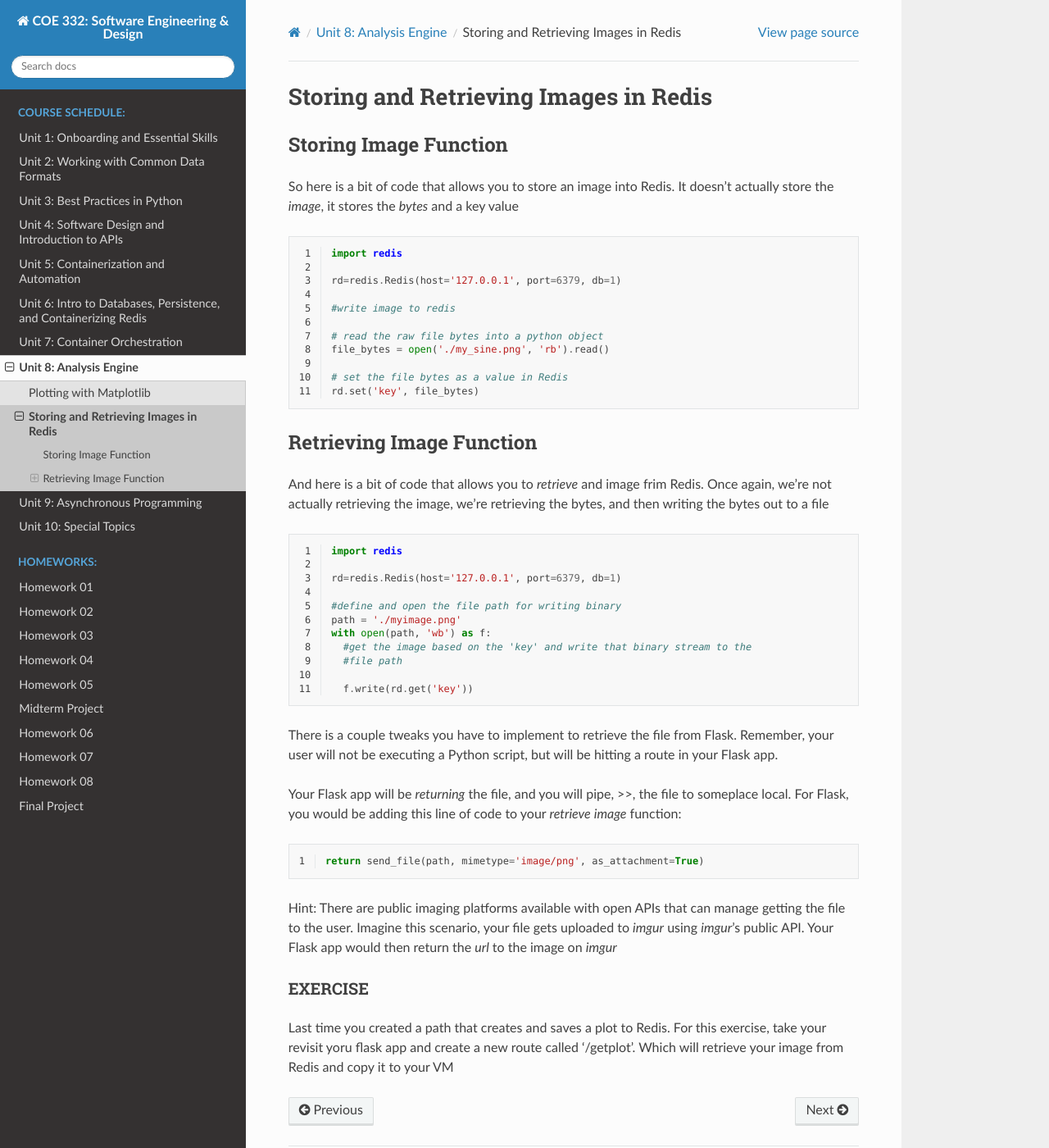
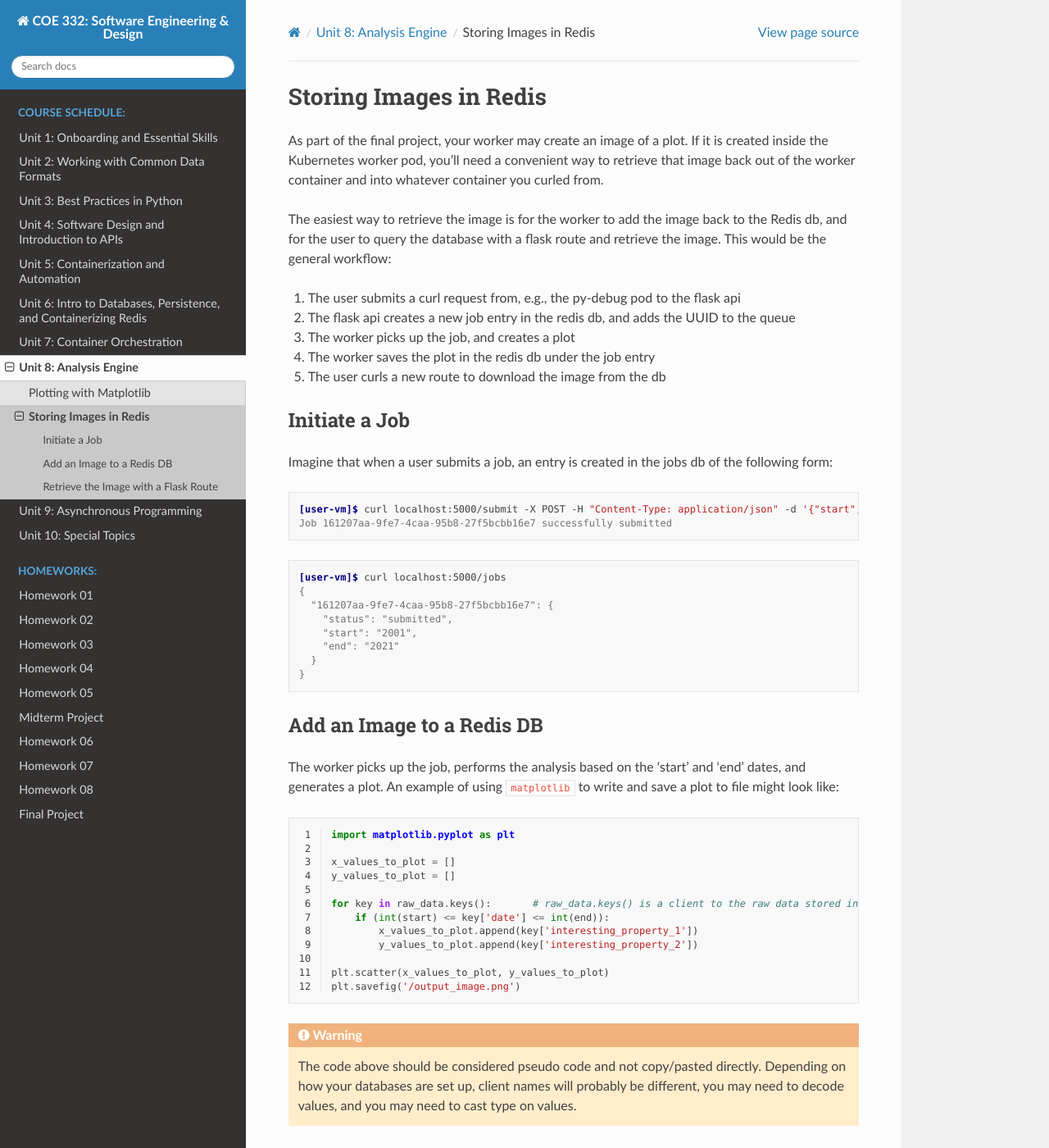
Before and after one commit to TACC/coe-332-sp23, a Sphinx documentation site: the page built from docs/unit08/redis_images.rst, in a window 1280 px wide and 1400 px high. Shown: the whole window at 82% size. Built offline with Sphinx 7.4.7 and the Read the Docs theme 2.0.0, drawn with Linux system fonts in a browser that asks for light colours; some of the changed text lies outside the part shown.

Commit message:
added a bit about curling with json

```diff
--- a/docs/unit08/redis_images.rst
+++ b/docs/unit08/redis_images.rst
@@ -1,73 +1,151 @@
-Storing and Retrieving Images in Redis
-======================================
+Storing Images in Redis
+=======================
 
-Storing Image Function
-----------------------
+As part of the final project, your worker may create an image of a plot. If it
+is created inside the Kubernetes worker pod, you'll need a convenient way to
+retrieve that image back out of the worker container and into whatever container
+you curled from.
 
-So here is a bit of code that allows you to store an image into Redis. It
-doesn't actually store the *image*, it stores the *bytes* and a key value
+The easiest way to retrieve the image is for the worker to add the image back
+to the Redis db, and for the user to query the database with a flask route and
+retrieve the image. This would be the general workflow:
+
+
+1. The user submits a curl request from, e.g., the py-debug pod to the flask api
+2. The flask api creates a new job entry in the redis db, and adds the UUID to the queue
+3. The worker picks up the job, and creates a plot
+4. The worker saves the plot in the redis db under the job entry
+5. The user curls a new route to download the image from the db
+
+
+
+Initiate a Job
+--------------
+
+Imagine that when a user submits a job, an entry is created in the jobs db of the
+following form:
+
+.. code-block:: console
+
+   [user-vm]$ curl localhost:5000/submit -X POST -H "Content-Type: application/json" -d '{"start", "2001", "end": "2021"}'
+   Job 161207aa-9fe7-4caa-95b8-27f5bcbb16e7 successfully submitted
+
+
+.. code-block:: console
+
+   [user-vm]$ curl localhost:5000/jobs
+   {
+     "161207aa-9fe7-4caa-95b8-27f5bcbb16e7": {
+       "status": "submitted",
+       "start": "2001",
+       "end": "2021"
+     }
+   }
+
+Add an Image to a Redis DB
+--------------------------
+
+The worker picks up the job, performs the analysis based on the 'start' and
+'end' dates, and generates a plot. An example of using ``matplotlib`` to write
+and save a plot to file might look like:
+
 
 .. code-block:: python3
    :linenos:
 
-   import redis
+   import matplotlib.pyplot as plt
 
-   rd=redis.Redis(host='127.0.0.1', port=6379, db=1)
+   x_values_to_plot = []
+   y_values_to_plot = []
 
-   #write image to redis
+   for key in raw_data.keys():       # raw_data.keys() is a client to the raw data stored in redis
+       if (int(start) <= key['date'] <= int(end)):
+           x_values_to_plot.append(key['interesting_property_1'])
+           y_values_to_plot.append(key['interesting_property_2'])
 
-   # read the raw file bytes into a python object
-   file_bytes = open('./my_sine.png', 'rb').read()
-
-   # set the file bytes as a value in Redis
-   rd.set('key', file_bytes)
+   plt.scatter(x_values_to_plot, y_values_to_plot)
+   plt.savefig('/output_image.png')
 
 
-Retrieving Image Function
--------------------------
+.. warning::
 
-And here is a bit of code that allows you to *retrieve* and image frim Redis.
-Once again, we're not actually retrieving the image, we're retrieving the bytes,
-and then writing the bytes out to a file
-
-.. code-block:: python3
-    :linenos:
-
-    import redis
-
-    rd=redis.Redis(host='127.0.0.1', port=6379, db=1)
-
-    #define and open the file path for writing binary
-    path = './myimage.png'
-    with open(path, 'wb') as f:
-      #get the image based on the 'key' and write that binary stream to the
-      #file path
-
-      f.write(rd.get('key'))
+   The code above should be considered pseudo code and not copy/pasted directly.
+   Depending on how your databases are set up, client names will probably be
+   different, you may need to decode values, and you may need to cast type on
+   values.
 
 
-There is a couple tweaks you have to implement to retrieve the file from Flask.
-Remember, your user will not be executing a Python script, but will be hitting a
-route in your Flask app.
-
-Your Flask app will be *returning* the file, and you will pipe, >>, the file to
-someplace local. For Flask, you would be adding this line of code to your *retrieve*
-*image* function:
+Now that an image has been generated, consider the following code that will open up
+the image and add it to the Redis db:
 
 .. code-block:: python3
    :linenos:
 
-   return send_file(path, mimetype='image/png', as_attachment=True)
+    with open('/output_image.png', 'rb') as f:
+        img = f.read()
+
+    rd.hset(jobid, 'image', img)
+    rd.hset(jobid, 'status', 'finished')
 
 
-Hint: There are public imaging platforms available with open APIs that can manage
-getting the file to the user. Imagine this scenario, your file gets uploaded to *imgur*
-using *imgur*'s public API. Your Flask app would then return the *url* to the image on *imgur*
+.. note::
+
+   If anyone has a way to get the png file out of the Matplotlib object without
+   saving to file, please share!
 
 
-EXERCISE
-~~~~~~~~
+Retrieve the Image with a Flask Route
+-------------------------------------
 
-Last time you created a path that creates and saves a plot to Redis. For this exercise, take your
-revisit yoru flask app and create a new route called '/getplot'. Which will retrieve your image
-from Redis and copy it to your VM
+Now that the image has been added back to the jobs database, you can expect this
+type of data structure to exist:
+
+
+.. code-block:: console
+
+   {
+     "161207aa-9fe7-4caa-95b8-27f5bcbb16e7": {
+       "status": "finished",
+       "start": "2001",
+       "end": "2021",
+       "image": <binary image data>
+     }
+   }
+
+It would not be a good idea to show that binary image data with the rest of the
+text output when querying a ``/jobs`` route - it would look like a bunch of
+random characters. Rather, write a new route to download just the image given the
+job ID:
+
+.. code-block:: python3
+   :linenos:
+
+   from flask import Flask, request, send_file
+
+   @app.route('/download/<jobid>', methods=['GET'])
+   def download(jobid):
+       path = f'/app/{jobid}.png'
+       with open(path, 'wb') as f:
+           f.write(rd.hget(jobid, 'image'))
+       return send_file(path, mimetype='image/png', as_attachment=True)
+
+
+Flask has a method called 'send_file' which can return a local file, in this
+case meaning a file that is saved inside the Flask container. So first, open
+a file handle to save the image file inside the Flask container, then return
+the image as ``mimetype='image/png'``.
+
+The setup above will print the binary code to the console, so the user should
+redirect the output to file like:
+
+.. code-block:: console
+
+   [user-vm]$ curl localhost:5000/download/161207aa-9fe7-4caa-95b8-27f5bcbb16e7 --output output.png
+   [user-vm]$ ls
+   output.png
+
+
+.. note::
+
+   If anyone has a way to download the image to file automatically without
+   redirecting to file, please share!
```
